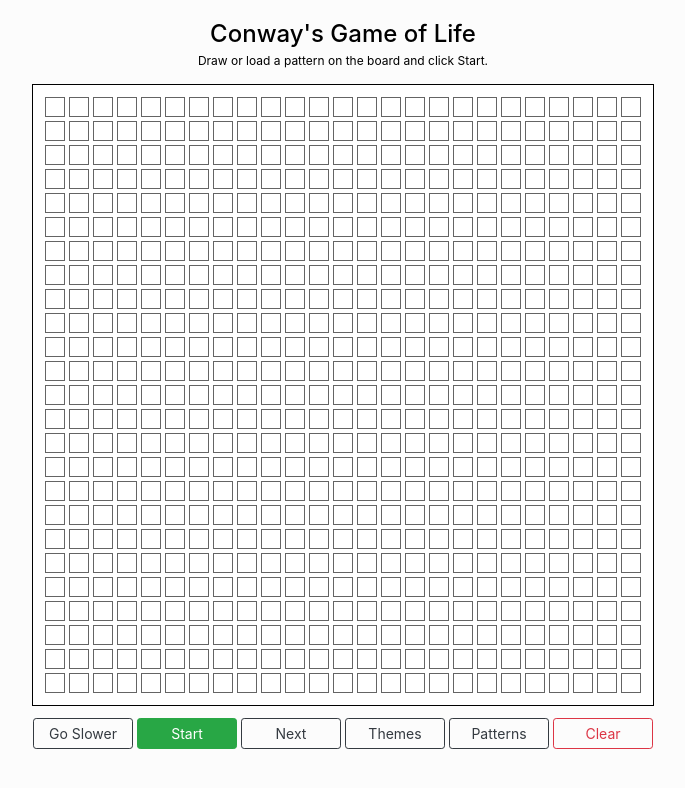
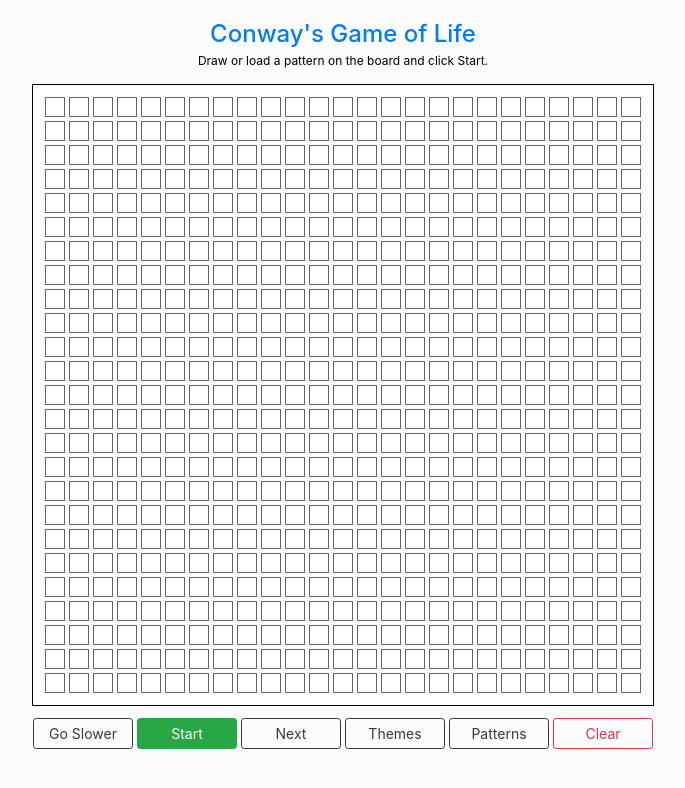
Before and after one commit to curtisyungen/conway, a React (Create React App) app: page / in a window 1280 px wide. Shown: the top 788 px of the page, without its empty margins (297-982 px from the left). Built offline with nearby package versions, Linux system fonts and the light colour scheme.

Commit message:
Update board.css

```diff
--- a/src/components/Board/board.css
+++ b/src/components/Board/board.css
@@ -158,7 +158,3 @@
 .title {
     margin-bottom: 15px;
 }
-
-.wikiLink {
-    color: black;
-}
```
